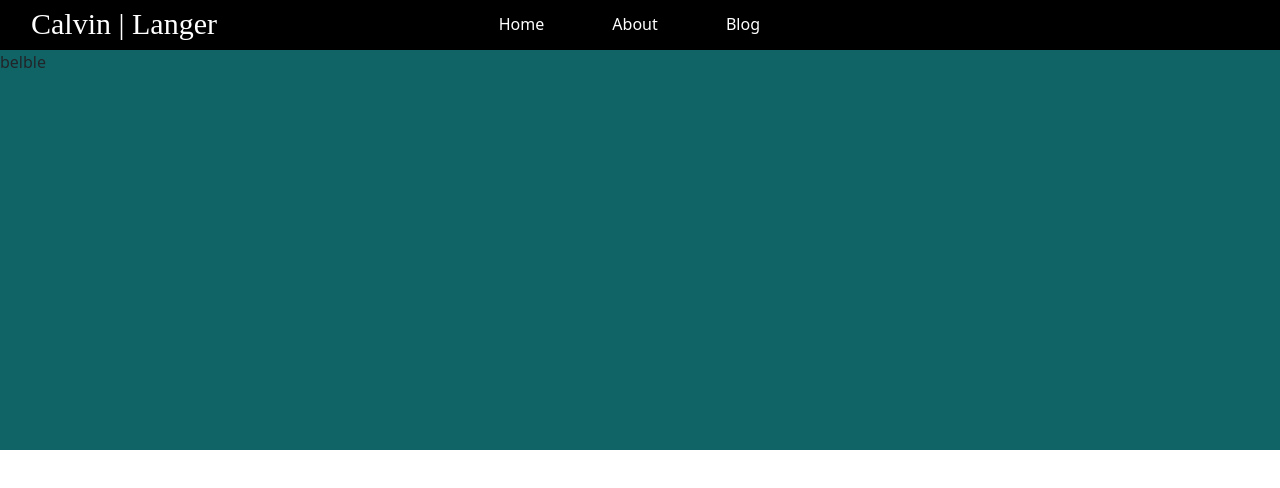
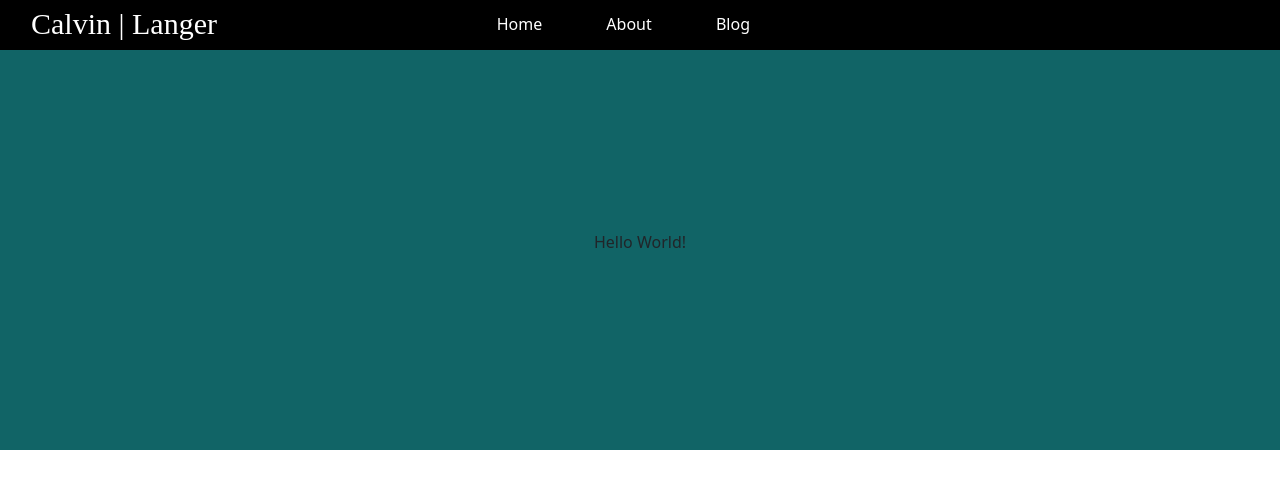
Before and after one commit to CalvinLanger/Personal-Page, a plain HTML site: page index.html in a window 1280 px wide. Drawn offline with nearby package versions, Linux system fonts and the light colour scheme.

Commit message:
Add files via upload

```diff
--- a/index.html
+++ b/index.html
@@ -10,7 +10,7 @@
 <body>
         <div id="top_nav" class="row">
             <div class="col-sm-4"><div id="logo">Calvin | Langer</div></div>
-            <div class="col-sm-4">
+            <div id="menu" class="col-sm-4">
             <ol>
                 <li><a href="index.html">Home</a></li>
                 <li><a href="#">About</a></li>
@@ -22,10 +22,10 @@
         </div>
         <div class="row">
             <div class="col-sm-12">
-                <div id="intro">belble</div>
+                <div id="intro"></div>
             </div>
         </div>
 
-
+        <script src="script.js"></script>
 </body>
 </html>
--- /dev/null
+++ b/script.js
@@ -0,0 +1,4 @@
+
+
+
+document.getElementById('intro').innerHTML = "Hello World!"
--- a/style.css
+++ b/style.css
@@ -1,21 +1,15 @@
 body {
+    width: 100%;
     margin: 0px;
     padding: 0px;
     background-color: grey;
     color: black;
-    width: 100%;
 }
 
 #top_nav {
     background-color: black;
     color: white;
     height: 50px;
-}
-
-ol > li > a {
-    text-decoration: none;
-    color: white;
-    cursor: pointer;
 }
 
 #logo {
@@ -28,14 +22,20 @@
 ol > li {
     display: inline-block;
     list-style-type: none;
-    margin: 0px 20px;
-    text-align: center;
+    margin: 0px 18px;
     padding: 12px;
     font-size: 16px;
 }
 
+ol > li > a {
+    text-decoration: none;
+    color: white;
+    cursor: pointer;
+}
+
 #intro {
-    width: 100%;
     height: 400px;
     background-color: #116466;
+    text-align: center;
+    padding: 180px;
 }
```
